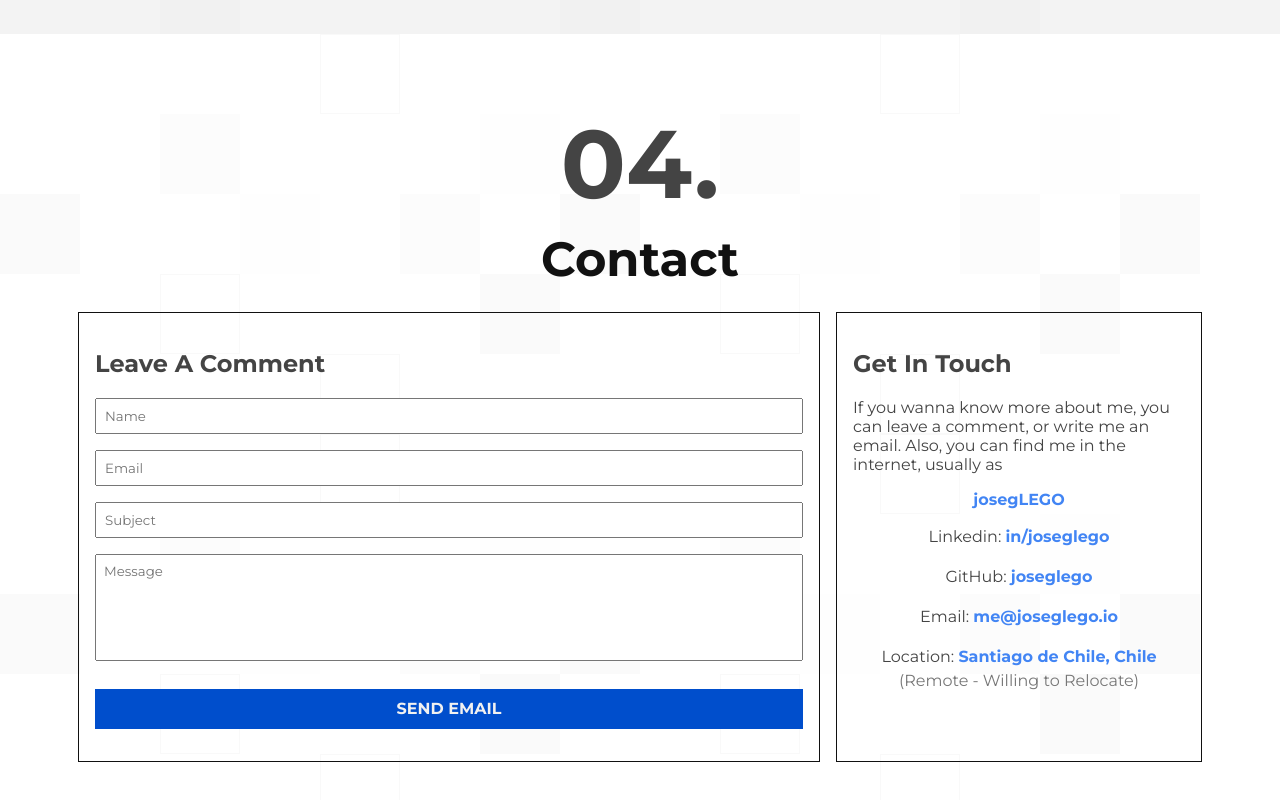
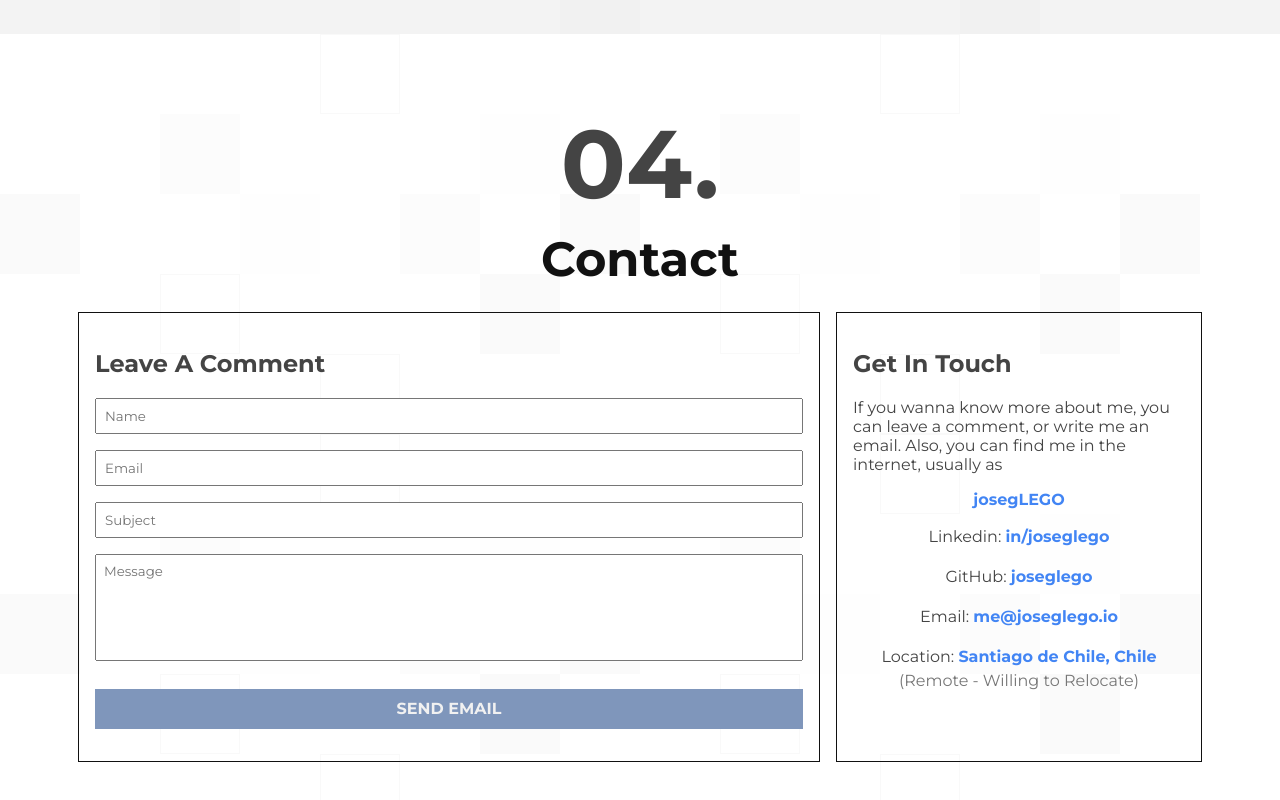
Before and after one commit to joseglego/joseglego.github.io, a Next.js app: page / in a window 1280 px wide. Shown: the part 3585-4385 px from the top of the page. Built offline with nearby package versions, Linux system fonts and the light colour scheme.

Commit message:
feat(Contact): include message validation

```diff
--- a/components/Button/Button.module.css
+++ b/components/Button/Button.module.css
@@ -24,3 +24,9 @@
   background-color: var(--primary-btn-color);
   border: 0;
 }
+
+.btnPrimary.btnDisabled {
+  background-color: #7f96bb;
+  cursor: not-allowed;
+  border: 0;
+}
--- a/components/Contact/index.js
+++ b/components/Contact/index.js
@@ -8,11 +8,29 @@ import buttonStyles from '../Button/Button.module.css';
 import styles from './Contact.module.css';
 
 function Contact () {
-  const nameField = useField({ type: 'text', name: 'name', id: 'name', placeholder: 'Name' });
-  const emailField = useField({ type: 'email', name: 'email', id: 'email', placeholder: 'Email' });
+  const nameField = useField({ type: 'text', name: 'name', id: 'name', placeholder: 'Name', required: true });
+  const emailField = useField({ type: 'email', name: 'email', id: 'email', placeholder: 'Email', required: true });
   const subjectField = useField({ type: 'text', name: 'subject', id: 'subject', placeholder: 'Subject' });
-  const messageField = useField({ name: 'message', id: 'message', placeholder: 'Message' });
+  const messageField = useField({ name: 'message', id: 'message', placeholder: 'Message', required: true });
   const MySwal = withReactContent(Swal);
+
+  const validEmail = (email) => {
+    const re = /^(([^<>()[\]\\.,;:\s@"]+(\.[^<>()[\]\\.,;:\s@"]+)*)|(".+"))@((\[[0-9]{1,3}\.[0-9]{1,3}\.[0-9]{1,3}\.[0-9]{1,3}\])|(([a-zA-Z\-0-9]+\.)+[a-zA-Z]{2,}))$/;
+    return re.test(String(email).toLowerCase());
+  };
+
+  const isValidForm = () => {
+    return nameField.value.trim() && validEmail(emailField.value) && messageField.value.trim();
+  };
+
+  const missinInfoMessage = () => {
+    const base = 'You have to provide at least your name, a valid email, and a message to be able to write you back.';
+    const missingName = !nameField.value ? 'You are missing your name.' : '';
+    const missingEmail = !validEmail(emailField.value) ? 'Its not a valid email.' : '';
+    const missingMessage = !messageField.value ? 'You are missing your message.' : '';
+
+    return [base, missingName, missingEmail, missingMessage].filter(Boolean).join('\n');
+  };
 
   const resetForm = () => {
     const fakeEvent = { target: { value: '' } };
@@ -60,7 +78,7 @@ function Contact () {
       <div className={styles.contactContainer}>
         <div className={styles.messageForm}>
           <h2>Leave A Comment</h2>
-          <form id="contact-form" noValidate="novalidate">
+          <form id="contact-form">
             <div>
               <label htmlFor="name" className={styles.screenReaderOnly}>Name</label>
               <input {...nameField} />
@@ -77,7 +95,7 @@ function Contact () {
               <label htmlFor="message" className={styles.screenReaderOnly}>Message</label>
               <textarea {...messageField} />
             </div>
-            <input type="submit" id="leButton" className={`${buttonStyles.btn} ${buttonStyles.btnPrimary}`} value="Send Email" onClick={sendEmail}/>
+            <input type="submit" id="leButton" className={`${buttonStyles.btn} ${buttonStyles.btnPrimary} ? ${!isValidForm() ? buttonStyles.btnDisabled : ''}`} value="Send Email" onClick={sendEmail}/>
           </form>
         </div>
         <div className={styles.socialMedia}>
```
